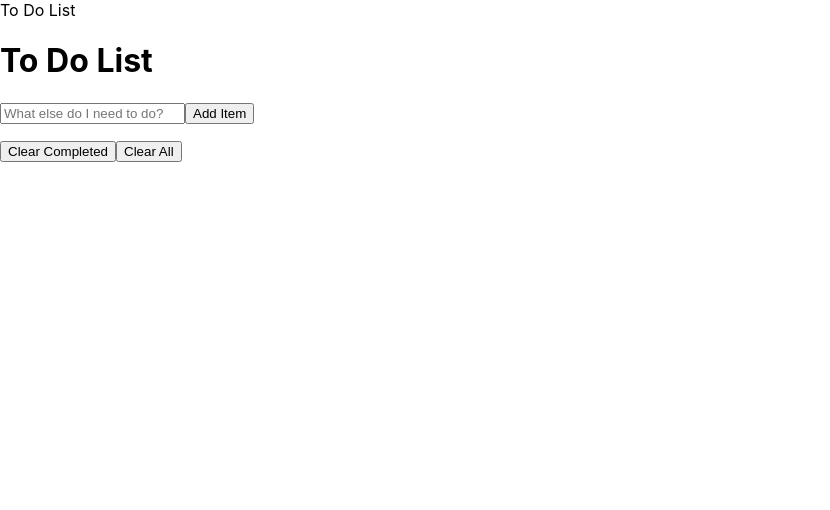
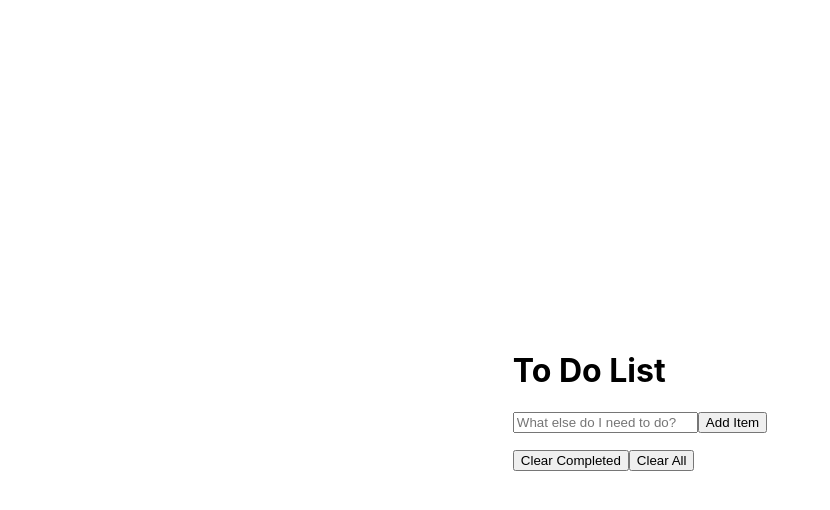
Before and after one commit to ryan-howard-hc/ToDoList, a React (Create React App) app in the folder app/: page / in a window 1280 px wide. Shown: the top 510 px of the page, without its empty margins (0-830 px from the left). Built offline with nearby package versions, Linux system fonts and the light colour scheme.

Commit message:
centering

```diff
--- a/app/src/App.css
+++ b/app/src/App.css
@@ -1,38 +1,8 @@
-.App {
-  text-align: center;
+
+
+.container {
+  display: flex;
+  justify-content: center ;
+  align-items: center;
+  height: 100vh;
 }
-
-.App-logo {
-  height: 40vmin;
-  pointer-events: none;
-}
-
-@media (prefers-reduced-motion: no-preference) {
-  .App-logo {
-    animation: App-logo-spin infinite 20s linear;
-  }
-}
-
-.App-header {
-  background-color: #282c34;
-  min-height: 100vh;
-  display: flex;
-  flex-direction: column;
-  align-items: center;
-  justify-content: center;
-  font-size: calc(10px + 2vmin);
-  color: white;
-}
-
-.App-link {
-  color: #61dafb;
-}
-
-@keyframes App-logo-spin {
-  from {
-    transform: rotate(0deg);
-  }
-  to {
-    transform: rotate(360deg);
-  }
-}
--- a/app/src/App.js
+++ b/app/src/App.js
@@ -5,10 +5,11 @@ import './App.css';
 
 function App() {
     return (
+        <div className ="container">
         <>
-        <Header />
         <ToDoList />
         </>
+        </div>
     );
 }
 
--- a/app/src/CheckItems.js
+++ b/app/src/CheckItems.js
@@ -2,7 +2,7 @@ import React from 'react';
 
 function CheckItems({ toDo, toggleCompleted, toggleInProgress }) {
   return (
-    <li>
+    <li style={{display: 'flex'}}>
       <label>
         <input
           type="checkbox"
--- a/app/src/Header.js
+++ b/app/src/Header.js
@@ -2,6 +2,6 @@ import React from "react";
 
 export default function Header() {
     return(
-        <header>To Do List</header>
+        <header style={{display: 'flex', alignItems: 'center' }}>To Do List</header>
     )
 }
```
Also changed, not shown: 1 other file (tests, documents, lock files or other folders).
